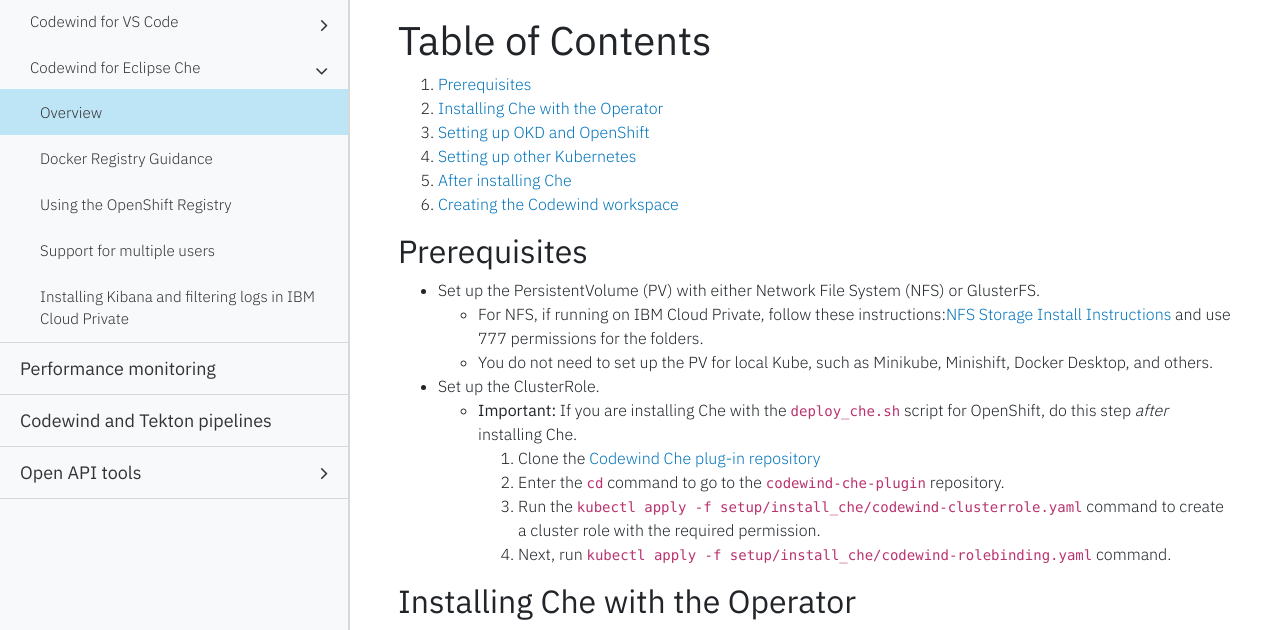
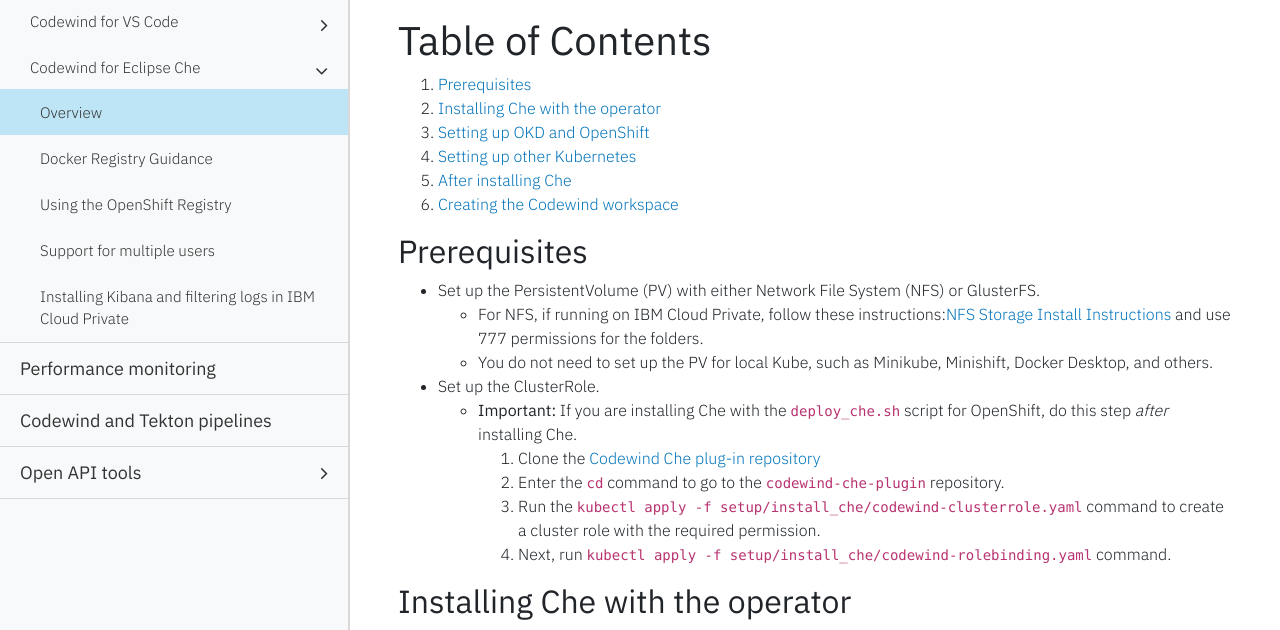
Before and after one commit to eclipse-archived/codewind-docs, a Jekyll site: the page built from docs/_documentations/installoncloud.md, in a window 1280 px wide and 900 px high. Shown: the part 267-897 px from the top of the window. Built offline with Jekyll 4.4.1, drawn with Linux system fonts in a browser that asks for light colours; nearby versions of some CDN libraries.

```diff
--- a/docs/_documentations/installoncloud.md
+++ b/docs/_documentations/installoncloud.md
@@ -17,7 +17,7 @@ To setup a Codewind-ready install of Che, follow these instructions. Alternative
 
 # Table of Contents
 1. [Prerequisites](#prerequisites)
-2. [Installing Che with the Operator](#installing-che-with-the-operator)
+2. [Installing Che with the operator](#installing-che-with-the-operator)
 2. [Setting up OKD and OpenShift](#setting-up-okd-and-openshift)
 3. [Setting up other Kubernetes](#setting-up-other-kubernetes)
 4. [After installing Che](#after-installing-che)
@@ -34,7 +34,7 @@ To setup a Codewind-ready install of Che, follow these instructions. Alternative
   3. Run the `kubectl apply -f setup/install_che/codewind-clusterrole.yaml` command to create a cluster role with the required permission.
   4. Next, run `kubectl apply -f setup/install_che/codewind-rolebinding.yaml` command.
 
-## Installing Che with the Operator
+## Installing Che with the operator
 
 For instructions on installing Che with the Che operator, please consult https://operatorhub.io/operator/eclipse-che
 
```
